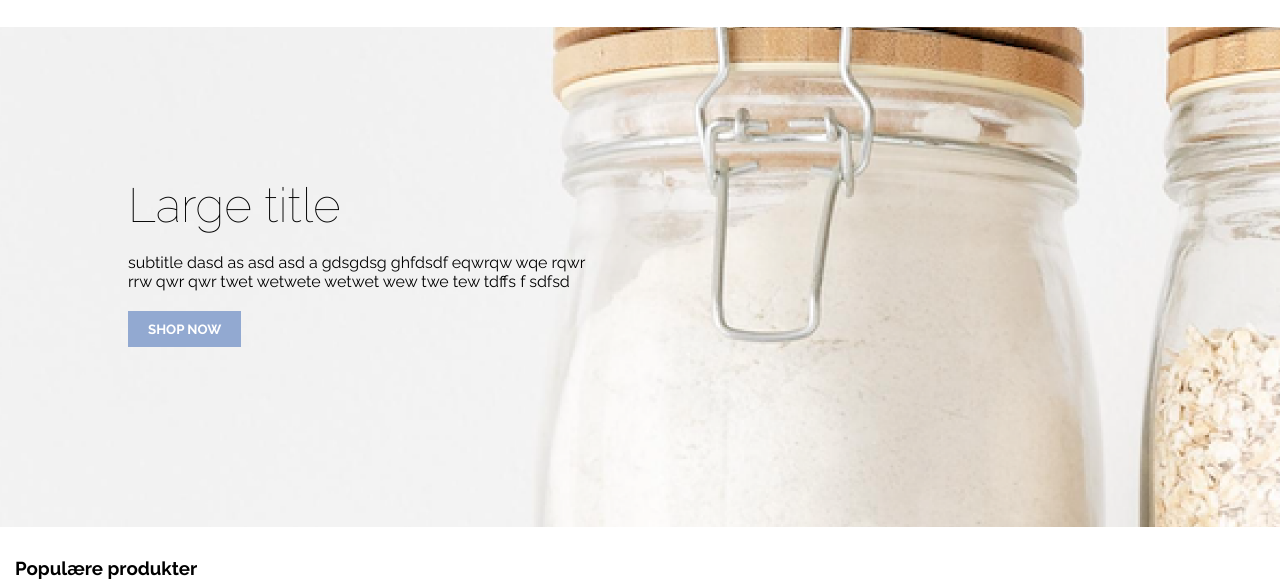
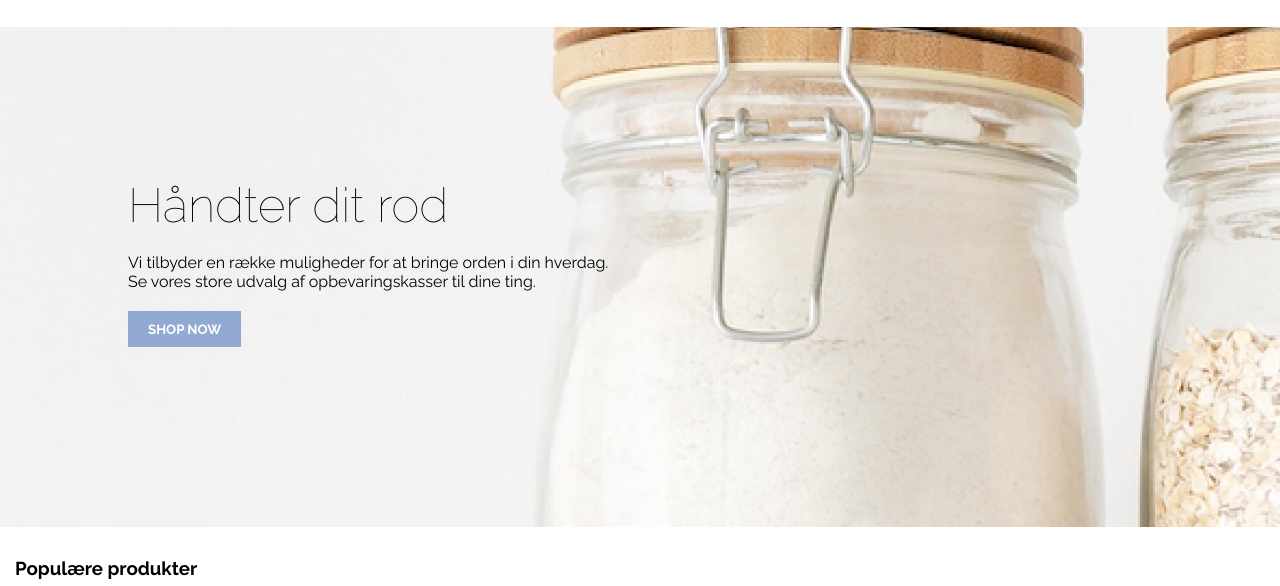
Before and after one commit to nata2301/cleanmess-webshop, a plain HTML site: page index.html in a window 1280 px wide. Shown: the part 137-723 px from the top of the page. Drawn offline with Linux system fonts and the light colour scheme.

Commit message:
Update index.html
overskrift

```diff
--- a/index.html
+++ b/index.html
@@ -66,8 +66,8 @@
 
     <div class="hero">
         <div class="herocontent">
-            <h1>Large title</h1>
-            <p>subtitle dasd as asd asd a gdsgdsg ghfdsdf eqwrqw wqe rqwr <br> rrw qwr qwr twet wetwete  wetwet wew twe tew tdffs f sdfsd</p>
+            <h1>Håndter dit rod</h1>
+            <p>Vi tilbyder en række muligheder for at bringe orden i din hverdag.<br>Se vores store udvalg af opbevaringskasser til dine ting.</p>
             <button>SHOP NOW</button>
         </div>
     </div>
```
